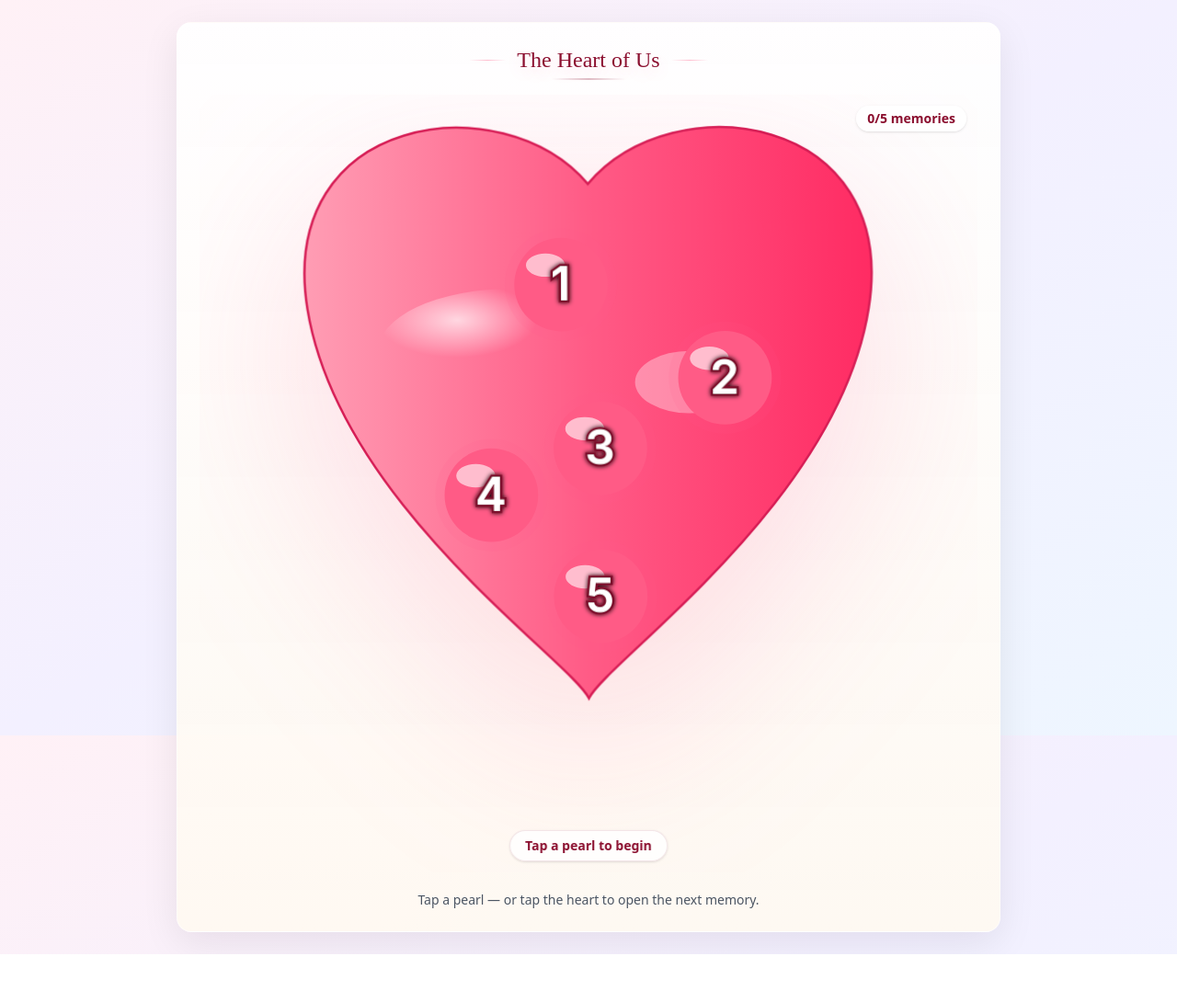
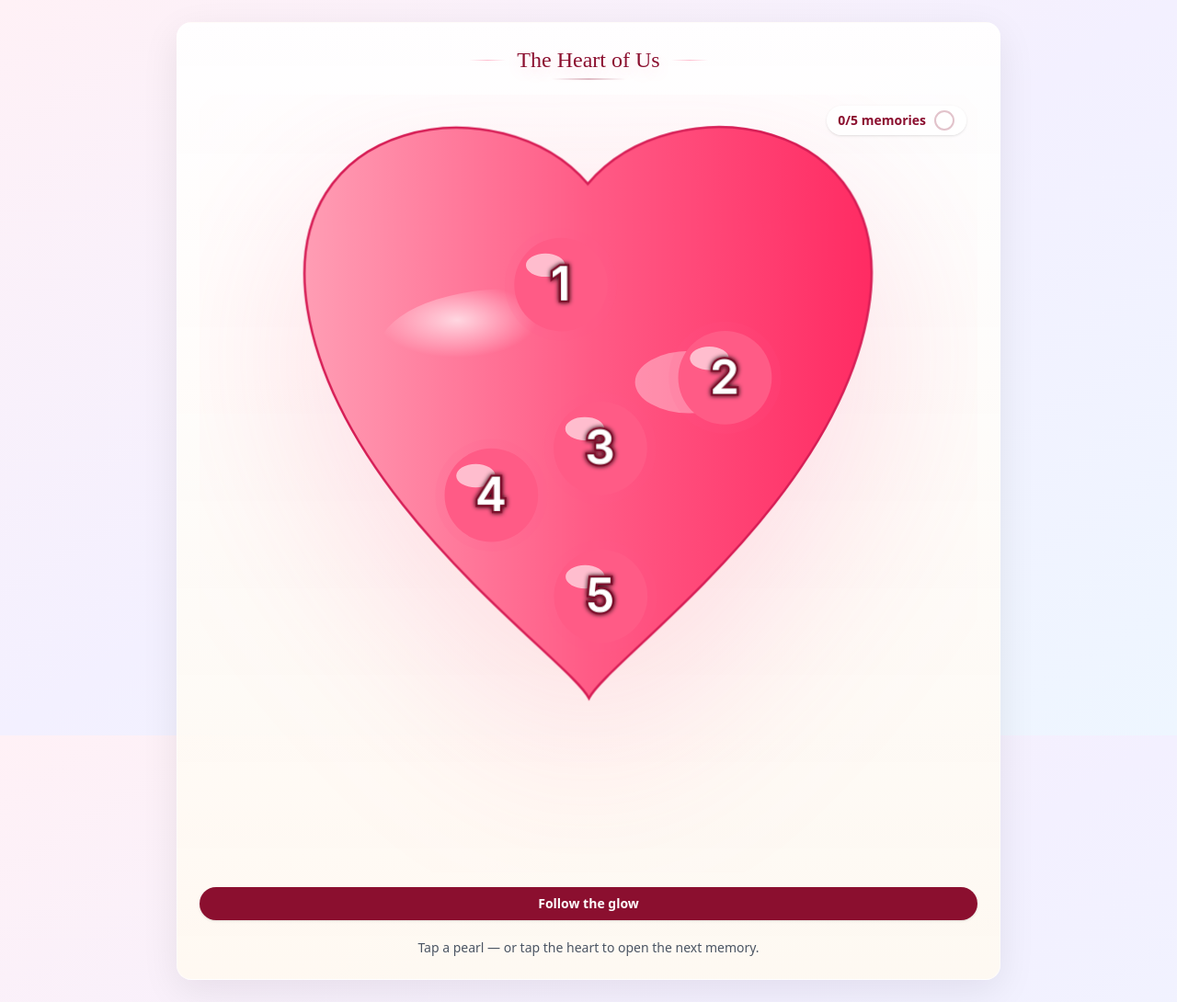
Before and after one commit to mkd5152/baby-birthday, a React (Create React App) app: page / in a window 1280 px wide. Shown: the whole page at 92% size. Before the commit the page ends 1038 px from the top, so only its background shows below. Built offline with nearby package versions, Linux system fonts and the light colour scheme.

Commit message:
Implement timer before displaying final letter

```diff
--- a/src/components/HeartSoft.jsx
+++ b/src/components/HeartSoft.jsx
@@ -1,4 +1,10 @@
-import React, { useMemo, useRef, useState, useLayoutEffect } from "react";
+import React, {
+  useMemo,
+  useRef,
+  useState,
+  useLayoutEffect,
+  useEffect,
+} from "react";
 import { motion } from "framer-motion";
 import Hotspot from "./Hotspot";
 import NoteCard from "./NoteCard";
@@ -12,16 +18,26 @@ export default function HeartSoft() {
   const [visited, setVisited] = useState([]);
   const [showFinal, setShowFinal] = useState(false);
   const [pulseId, setPulseId] = useState(null);
+
+  // finale unlock
+  const [unlocked, setUnlocked] = useState(false);
+  const [unlockStartedAt, setUnlockStartedAt] = useState(null);
+  const unlockTimerRef = useRef(null);
+  const progressTickRef = useRef(null);
+  const [, forceTick] = useState(0);
+
   const { audioRef, allowAudio } = useAudioOnce();
   const prefersReduced = usePrefersReducedMotion();
 
-  // Anchors in heart viewBox (0..200)
+  const UNLOCK_DELAY_MS = 6000;
+
+  // anchors (0..200 viewBox)
   const baseAnchors = useMemo(
     () => [
-      { id: 1, cx: 92,  cy: 60 },
+      { id: 1, cx: 92, cy: 60 },
       { id: 2, cx: 134, cy: 84 },
       { id: 3, cx: 102, cy: 102 },
-      { id: 4, cx: 74,  cy: 114 },
+      { id: 4, cx: 74, cy: 114 },
       { id: 5, cx: 102, cy: 140 },
     ],
     []
@@ -30,7 +46,6 @@ export default function HeartSoft() {
   const [anchors, setAnchors] = useState(baseAnchors);
   const pathRef = useRef(null);
 
-  // Inset from border + spacing + gentle lift
   useLayoutEffect(() => {
     const path = pathRef.current; if (!path) return;
 
@@ -43,7 +58,7 @@ export default function HeartSoft() {
       for (let d = 0; d <= len; d += step) {
         const p = path.getPointAtLength(d);
         const dx = x - p.x, dy = y - p.y;
-        const d2 = dx*dx + dy*dy;
+        const d2 = dx * dx + dy * dy;
         if (d2 < best.d2) best = { d2, p };
       }
       return best;
@@ -64,7 +79,7 @@ export default function HeartSoft() {
       return a;
     };
 
-    // lift dots a touch so the top doesn’t feel empty
+    // slight lift so top doesn’t feel empty
     let pts = baseAnchors.map(p => ({ ...p, cy: p.cy - 10 }));
 
     // separation
@@ -89,52 +104,99 @@ export default function HeartSoft() {
     setAnchors(pts);
   }, [baseAnchors]);
 
+  // smooth progress ring
+  useEffect(() => {
+    if (!unlocked || showFinal) return;
+    progressTickRef.current = setInterval(() => {
+      forceTick(t => t + 1);
+    }, 100);
+    return () => {
+      if (progressTickRef.current) clearInterval(progressTickRef.current);
+      progressTickRef.current = null;
+    };
+  }, [unlocked, showFinal]);
+
+  useEffect(() => {
+    return () => {
+      if (unlockTimerRef.current) clearTimeout(unlockTimerRef.current);
+      if (progressTickRef.current) clearInterval(progressTickRef.current);
+    };
+  }, []);
+
+  // interactions
   function openNote(id) {
     allowAudio();
+
+    setVisited(prev => {
+      const v = prev.includes(id) ? prev : [...prev, id];
+
+      if (!unlocked && v.length === notes.length) {
+        setUnlocked(true);
+        setUnlockStartedAt(Date.now());
+        if (!unlockTimerRef.current) {
+          unlockTimerRef.current = setTimeout(() => {
+            setShowFinal(true);
+            unlockTimerRef.current = null;
+          }, UNLOCK_DELAY_MS);
+        }
+      }
+      return v;
+    });
+
     const note = notes.find(n => n.id === id);
     setSelected(note);
-    setVisited(prev => (prev.includes(id) ? prev : [...prev, id]));
-    const nextCount = visited.includes(id) ? visited.length : visited.length + 1;
-    if (nextCount === notes.length) setTimeout(() => setShowFinal(true), 600);
+  }
+
+  function openFinalNow() {
+    if (unlockTimerRef.current) {
+      clearTimeout(unlockTimerRef.current);
+      unlockTimerRef.current = null;
+    }
+    setShowFinal(true);
   }
 
   function handleHeartClick() {
+    if (unlocked && !selected) { openFinalNow(); return; }
     const next = notes.find(n => !visited.includes(n.id));
     if (next) openNote(next.id);
-    else setShowFinal(true);
   }
+
+  function handleCloseNote() { setSelected(null); }
 
   const nextUnseen = notes.find(n => !visited.includes(n.id));
   const visitedSorted = [...visited].sort((a, b) => a - b);
   const idToPoint = (id) => anchors.find(a => a.id === id);
 
-  // Constellation path through visited pearls
   const pathD = visitedSorted.map((id, i) => {
     const p = idToPoint(id);
     return p ? `${i === 0 ? "M" : "L"} ${p.cx} ${p.cy}` : "";
   }).join(" ");
 
-  // Big visible hint
   function whisperHint() {
-    if (!nextUnseen) return;
+    const target = nextUnseen ?? notes[0];
+    if (!target) return;
     const el = document.getElementById("heart-root");
-    if (el && "scrollIntoView" in el) {
-      el.scrollIntoView({ behavior: "smooth", block: "center" });
-    }
-    setPulseId(nextUnseen.id);
+    if (el?.scrollIntoView) el.scrollIntoView({ behavior: "smooth", block: "center" });
+    setPulseId(target.id);
     setTimeout(() => setPulseId(null), 3200);
   }
 
   const pulsePoint = pulseId ? idToPoint(pulseId) : null;
 
+  // progress math
+  const circumference = 2 * Math.PI * 10; // r=10
+  const progress =
+    unlocked && unlockStartedAt
+      ? Math.min(1, (Date.now() - unlockStartedAt) / UNLOCK_DELAY_MS)
+      : 0;
+
   return (
     <div className="w-full max-w-4xl mx-auto">
-      {/* Autoplay guarded; muted allows pre-play until interaction */}
       <audio ref={audioRef} src={`${process.env.PUBLIC_URL}/music.mp3`} loop />
 
-      {/* HEART PANEL */}
+      {/* PANEL */}
       <div className="panel p-4 sm:p-6" id="heart-root">
-        {/* --- Centered CREST TITLE (sits above the heart, not in a corner) --- */}
+        {/* Title */}
         <div className="mb-3 sm:mb-4">
           <div className="flex items-center justify-center gap-3">
             <span className="hidden sm:block h-px w-10 bg-gradient-to-r from-transparent via-rose/40 to-transparent" />
@@ -143,16 +205,12 @@ export default function HeartSoft() {
               initial={{ opacity: 0, y: -6 }}
               animate={{ opacity: 1, y: 0 }}
               transition={{ duration: 0.6, ease: "easeOut" }}
-              style={{
-                textShadow:
-                  "0 1px 0 rgba(255,255,255,0.7), 0 6px 16px rgba(255,91,134,0.18)",
-              }}
+              style={{ textShadow: "0 1px 0 rgba(255,255,255,0.7), 0 6px 16px rgba(255,91,134,0.18)" }}
             >
               The Heart of Us
             </motion.h2>
             <span className="hidden sm:block h-px w-10 bg-gradient-to-l from-transparent via-rose/40 to-transparent" />
           </div>
-          {/* little shimmer underline — centered */}
           <div className="mt-1 flex justify-center">
             <motion.div
               className="h-[2px] w-20 rounded-full bg-gradient-to-r from-transparent via-maroon to-transparent"
@@ -163,12 +221,35 @@ export default function HeartSoft() {
           </div>
         </div>
 
+        {/* Heart + HUD */}
         <div className="w-full aspect-square grid place-items-center relative overflow-hidden">
-          {/* Progress HUD */}
-          <div className="absolute top-3 right-3 z-30 px-3 py-1 rounded-full bg-white/80 backdrop-blur text-maroon text-sm font-semibold shadow">
+          {/* Progress HUD (tap to reopen after unlock) */}
+          <button
+            type="button"
+            onClick={() => unlocked && openFinalNow()}
+            className="absolute top-3 right-3 z-30 flex items-center gap-2 px-3 py-1 rounded-full bg-white/80 backdrop-blur text-maroon text-sm font-semibold shadow hover:bg-white/95 active:scale-[0.98]"
+            aria-label={unlocked ? "Open final letter" : "Progress"}
+          >
             {visited.length}/{notes.length} memories
+            <div className="relative w-6 h-6">
+              <svg viewBox="0 0 24 24" className="absolute inset-0">
+                <circle cx="12" cy="12" r="10" stroke="rgba(139,15,47,.25)" strokeWidth="2" fill="none" />
+                {unlocked && (
+                  <motion.circle
+                    cx="12" cy="12" r="10"
+                    stroke="rgb(139,15,47)"
+                    strokeWidth="2.5"
+                    strokeDasharray={circumference}
+                    strokeDashoffset={circumference * (1 - progress)}
+                    strokeLinecap="round"
+                    fill="none"
+                  />
+                )}
+              </svg>
             </div>
+          </button>
 
+          {/* HEART */}
           <motion.svg
             viewBox="0 0 200 200"
             className="w-full h-full"
@@ -198,7 +279,7 @@ export default function HeartSoft() {
               </clipPath>
             </defs>
 
-            {/* Heart */}
+            {/* Heart shape */}
             <motion.path
               d="M100 28 C 78 2, 20 10, 28 60 C 36 110, 95 150, 100 160 C 105 150, 164 110, 172 60 C 180 10, 122 2, 100 28 Z"
               fill="url(#hg)"
@@ -213,7 +294,7 @@ export default function HeartSoft() {
 
             {/* Constellation + pearls */}
             <g clipPath="url(#heartClip)">
-              {pathD && (
+              {visitedSorted.length > 0 && (
                 <motion.path
                   d={pathD}
                   fill="none"
@@ -227,7 +308,7 @@ export default function HeartSoft() {
                 />
               )}
 
-              {/* Big ripple ping when “Follow the glow” is pressed */}
+              {/* Ripple ping for hint */}
               {pulsePoint && (
                 <>
                   {[0, 0.25, 0.5].map((delay, k) => (
@@ -260,29 +341,36 @@ export default function HeartSoft() {
               ))}
             </g>
           </motion.svg>
+        </div>
 
-          {/* Ribbon chip */}
+        {/* *** MOBILE-FRIENDLY ACTION BAR (under the heart) *** */}
         {!selected && (
-            <div className="absolute bottom-3 left-1/2 -translate-x-1/2">
-              <div className="px-4 py-1.5 rounded-full bg-white/85 backdrop-blur text-maroon text-sm font-semibold shadow border border-maroon/10">
-                Tap a pearl to begin
-              </div>
+          <div className="mt-3 sm:mt-4">
+            {!unlocked ? (
+              <button
+                className="w-full px-4 py-2 rounded-full bg-maroon text-white text-sm font-semibold shadow active:scale-[0.98]"
+                onClick={whisperHint}
+              >
+                Follow the glow
+              </button>
+            ) : (
+              <button
+                className="w-full px-4 py-2 rounded-full bg-maroon text-white text-sm font-semibold shadow active:scale-[0.98]"
+                onClick={openFinalNow}
+              >
+                Read the letter again
+              </button>
+            )}
           </div>
         )}
-        </div>
 
-        {/* Docked note below */}
+        {/* Docked note */}
         <div className="mt-5">
           {selected ? (
             <div className="panel p-4 rounded-xl bg-white/85 backdrop-blur">
-              <NoteCard note={selected} onClose={() => setSelected(null)} />
-              <div className="mt-3 flex justify-end gap-2">
-                <button
-                  className="btn bg-white text-maroon border border-maroon/20"
-                  onClick={() => setSelected(null)}
-                >
-                  Close
-                </button>
+              <NoteCard note={selected} onClose={handleCloseNote} />
+              {!unlocked && (
+                <div className="mt-3 flex justify-end">
                   <button
                     className="btn bg-maroon text-white"
                     onClick={whisperHint}
@@ -291,6 +379,18 @@ export default function HeartSoft() {
                     Follow the glow
                   </button>
                 </div>
+              )}
+              {unlocked && (
+                <div className="mt-3 flex justify-end">
+                  <button
+                    className="btn bg-maroon text-white"
+                    onClick={openFinalNow}
+                    title="Open the final letter"
+                  >
+                    Read the letter again
+                  </button>
+                </div>
+              )}
             </div>
           ) : (
             <div className="text-center text-sm text-gray-600">
```
Lines whose indentation alone changed are shown as unchanged.
